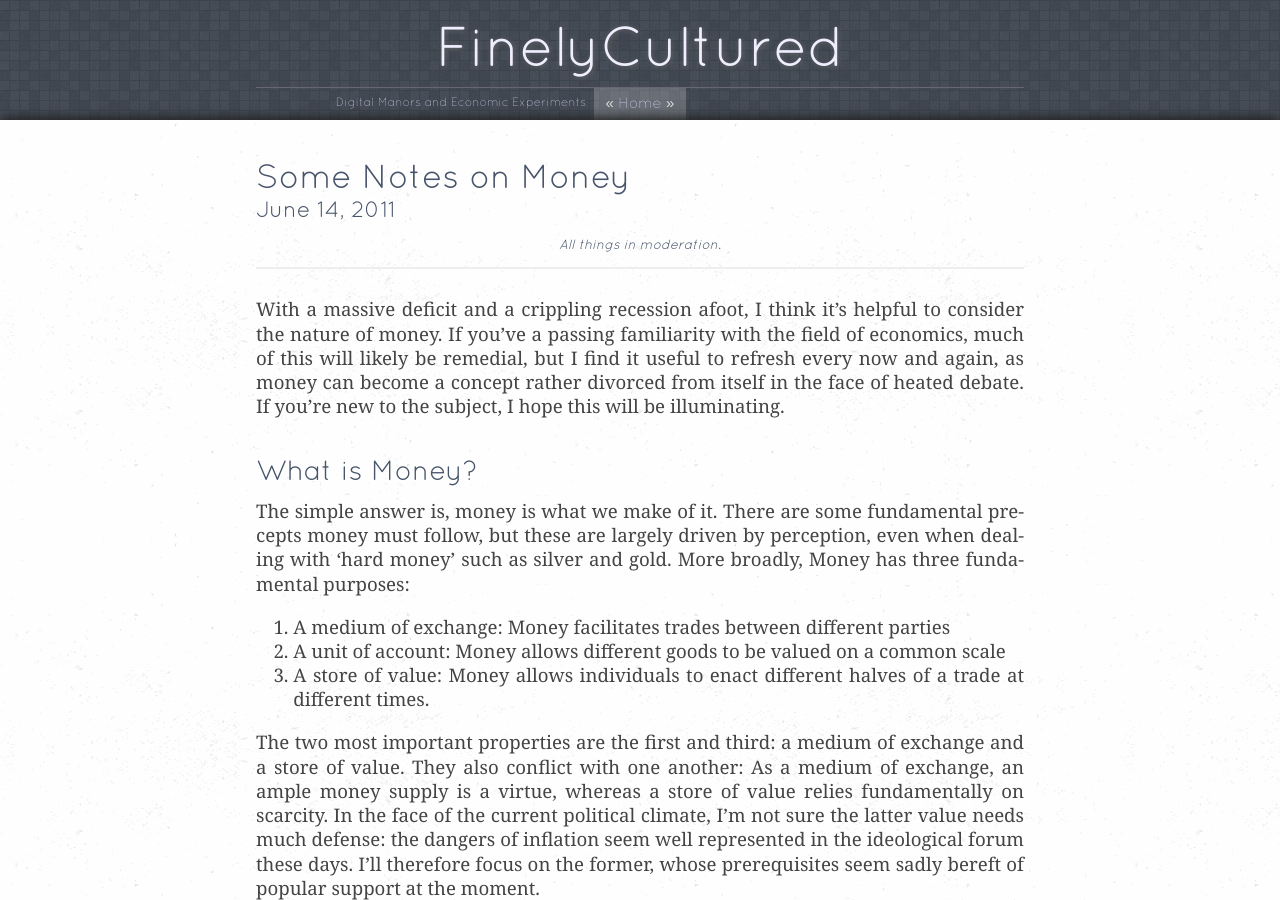
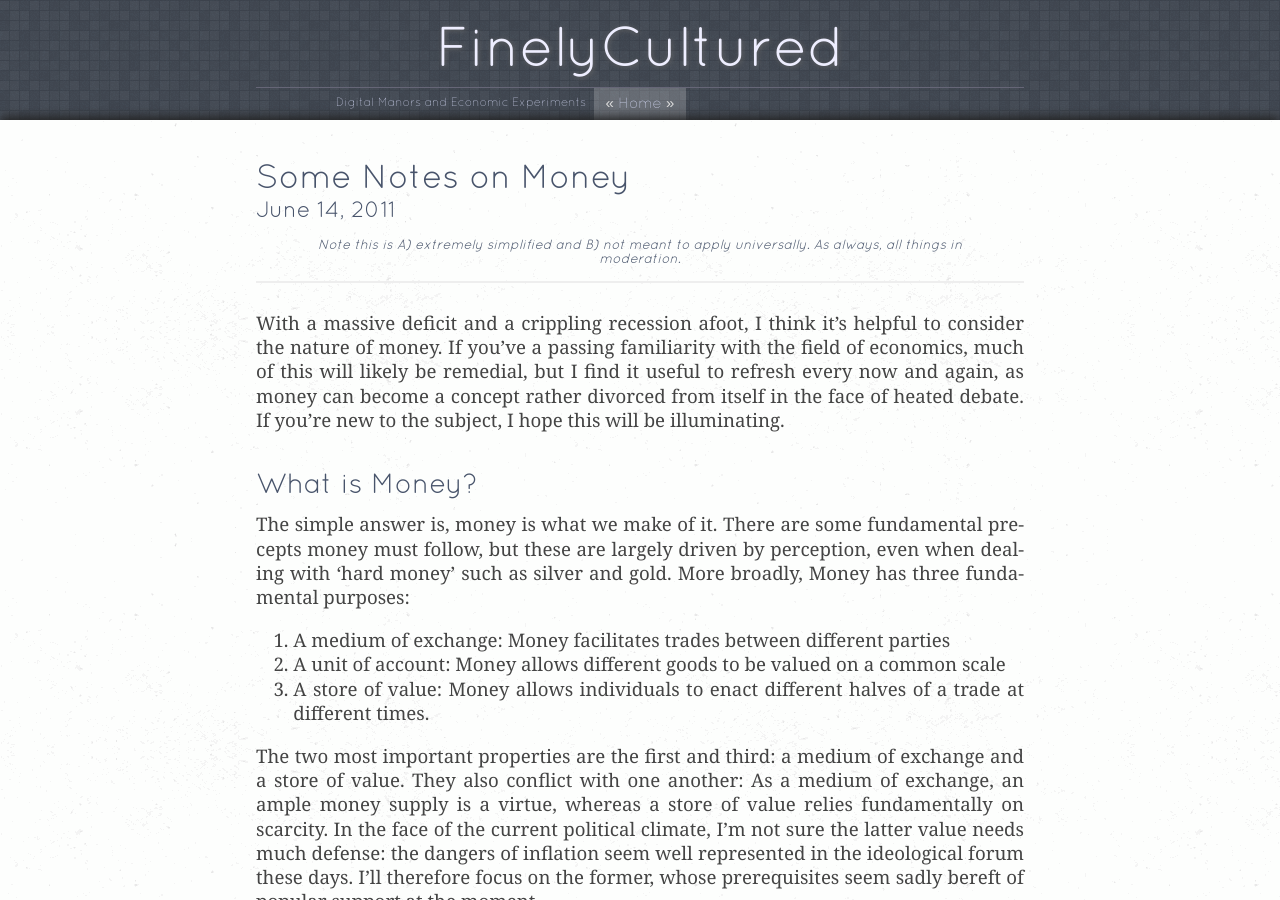
Before and after one commit to danielsoneg/FinelyCultured, a Jekyll site: the page built from _posts/2011-06-14-some-notes-on-money.markdown, in a window 1280 px wide and 900 px high. Built offline with Jekyll 4.4.1, drawn with Linux system fonts in a browser that asks for light colours; nearby versions of some CDN libraries; some web fonts are replaced; Markdown is read by kramdown in place of the engine named in the settings; comment, search, counter and statistics services are not loaded.

Commit message:
Improved epigraph

```diff
--- a/_posts/2011-06-14-some-notes-on-money.markdown
+++ b/_posts/2011-06-14-some-notes-on-money.markdown
@@ -6,7 +6,7 @@ title: Some Notes on Money
 
 tags: [Economics]
 
-epigraph: "All things in moderation."
+epigraph: Note this is A) extremely simplified and B) not meant to apply universally. As always, all things in moderation.
 
 ---
 With a massive deficit and a crippling recession afoot, I think it's helpful to consider the nature of money. If you've a passing familiarity with the field of economics, much of this will likely be remedial, but I find it useful to refresh every now and again, as money can become a concept rather divorced from itself in the face of heated debate. If you're new to the subject, I hope this will be illuminating.
```
